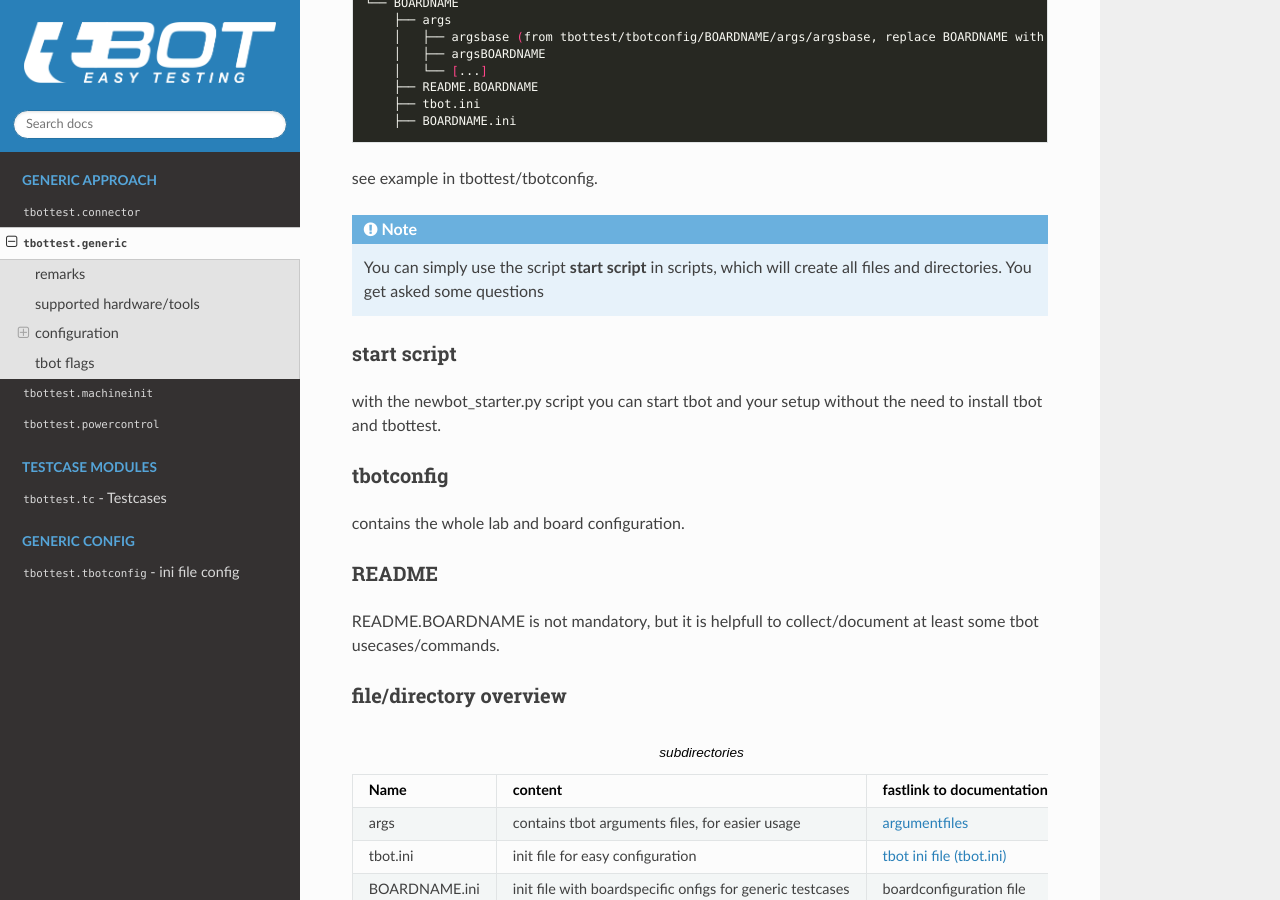
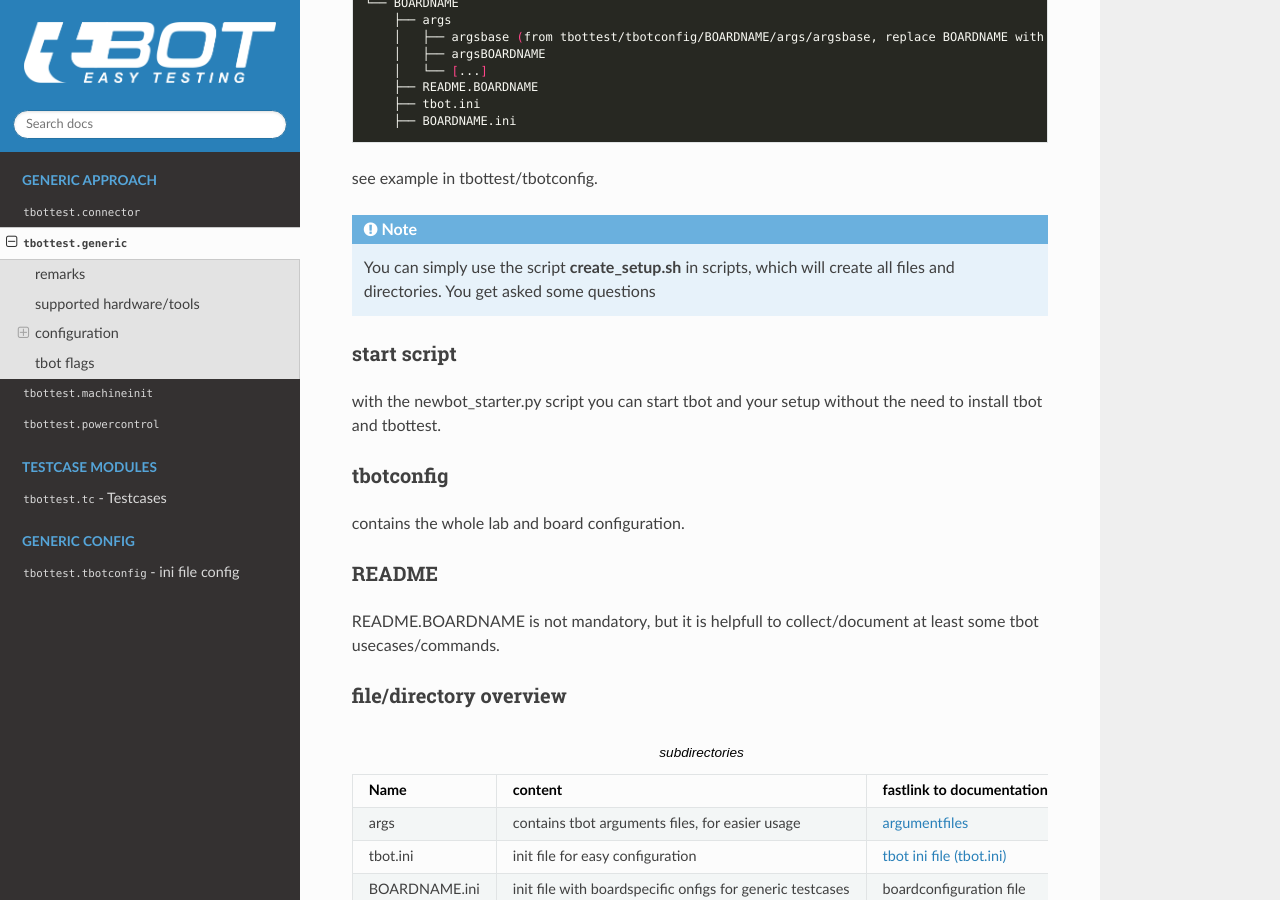
Before and after one commit to hsdenx/tbottest, a Sphinx documentation site: the page built from Documentation/generic.rst, in a window 1280 px wide and 900 px high, scrolled down 1593 px. Built offline with Sphinx 7.4.7 and the Read the Docs theme 2.0.0, drawn with Linux system fonts in a browser that asks for light colours; pages that are not in the unit, such as notebooks, are missing from menus.

Commit message:
doc: generic: fix type
correct the name of the script with which you can
create a base setup.

Signed-off-by: Heiko Schocher <hs@denx.de>

```diff
--- a/Documentation/generic.rst
+++ b/Documentation/generic.rst
@@ -87,7 +87,7 @@ see example in tbottest/tbotconfig.
 
 .. Note::
 
-   You can simply use the script **start script** in scripts, which
+   You can simply use the script **create_setup.sh** in scripts, which
    will create all files and directories. You get asked some questions
 
 
```
